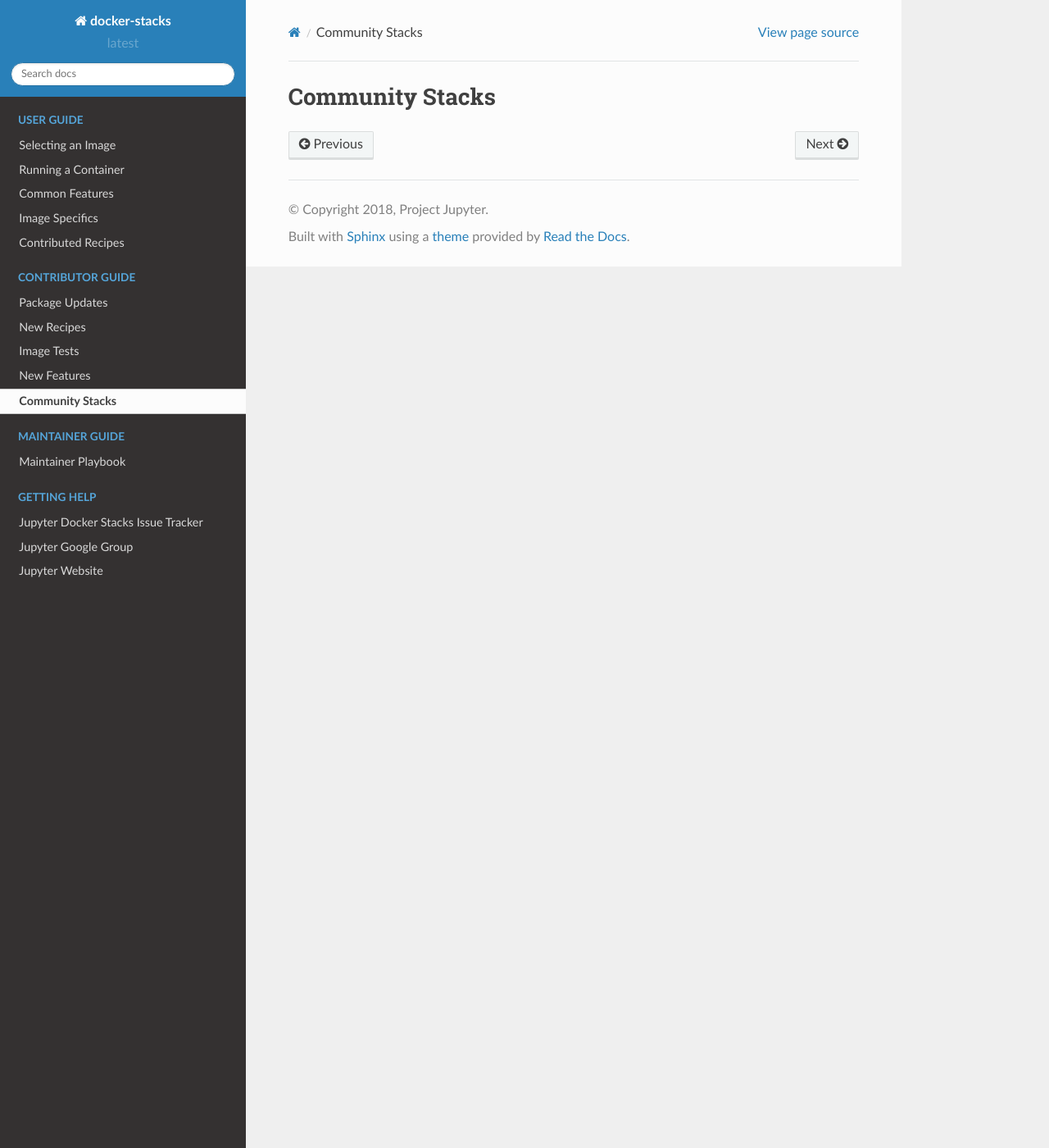
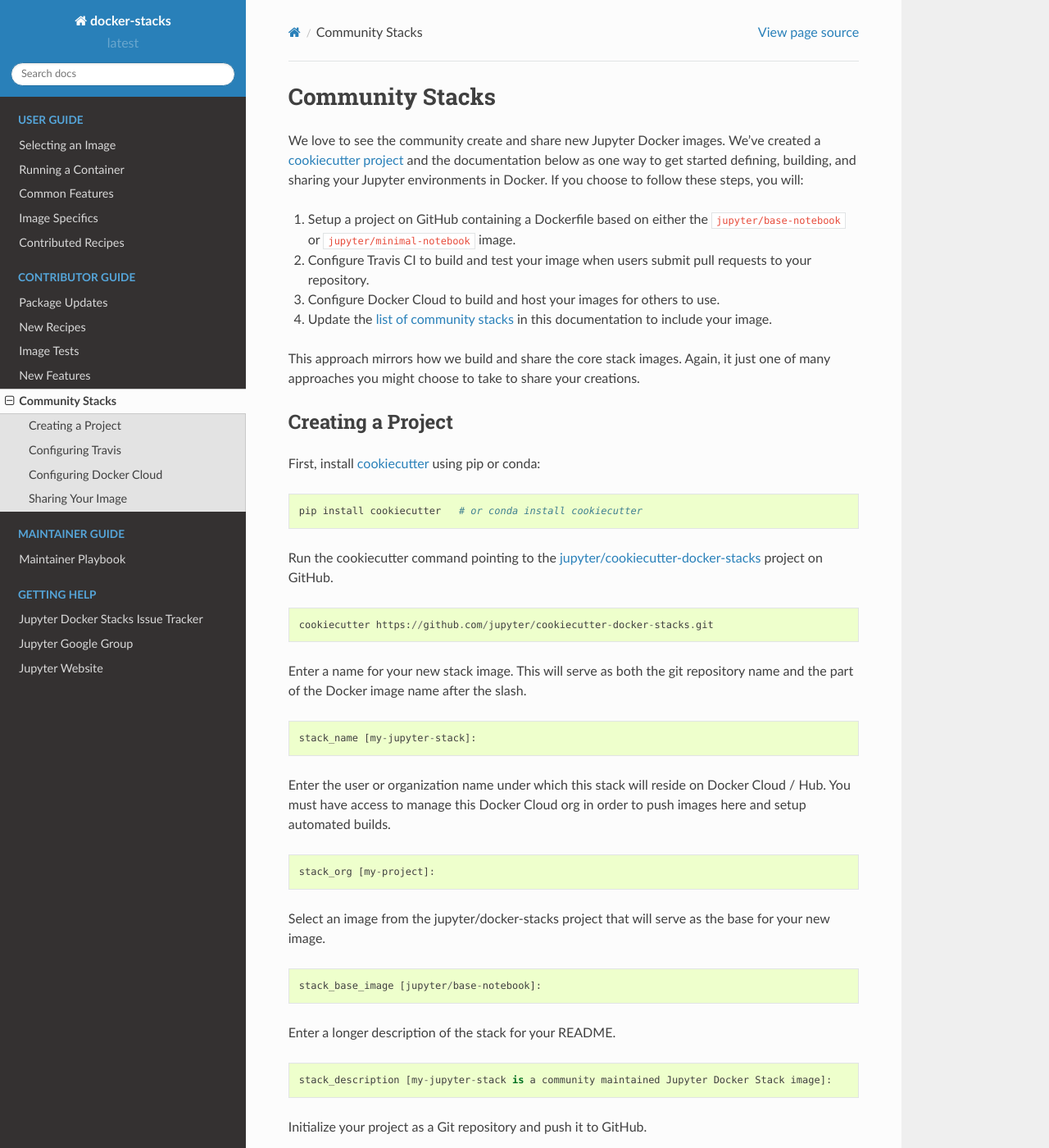
Before and after one commit to jupyter/docker-stacks, a Sphinx documentation site: the page built from docs/contributing/stacks.md, in a window 1280 px wide and 1400 px high. Shown: the whole window at 82% size. Built offline with Sphinx 7.4.7 and the Read the Docs theme 2.0.0, drawn with Linux system fonts in a browser that asks for light colours; some of the changed text lies outside the part shown.

Commit message:
Initial sections about using cookiecutter-docker-stacks

````diff
--- a/docs/contributing/stacks.md
+++ b/docs/contributing/stacks.md
@@ -1 +1,70 @@
 # Community Stacks
+
+We love to see the community create and share new Jupyter Docker images. We've created a [cookiecutter project](https://github.com/jupyter/cookiecutter-docker-stacks) and the documentation below as one way to get started defining, building, and sharing your Jupyter environments in Docker. If you choose to follow these steps, you will:
+
+1. Setup a project on GitHub containing a Dockerfile based on either the `jupyter/base-notebook` or `jupyter/minimal-notebook` image.
+2. Configure Travis CI to build and test your image when users submit pull requests to your repository.
+3. Configure Docker Cloud to build and host your images for others to use.
+4. Update the [list of community stacks](../using/selecting.html#community-stacks) in this documentation to include your image.
+
+This approach mirrors how we build and share the core stack images. Again, it just one of many approaches you might choose to take to share your creations.
+
+## Creating a Project
+
+First, install [cookiecutter](https://github.com/audreyr/cookiecutter) using pip or conda:
+
+```
+pip install cookiecutter   # or conda install cookiecutter
+```
+
+Run the cookiecutter command pointing to the [jupyter/cookiecutter-docker-stacks](https://github.com/jupyter/cookiecutter-docker-stacks) project on GitHub.
+
+```
+cookiecutter https://github.com/jupyter/cookiecutter-docker-stacks.git
+```
+
+Enter a name for your new stack image. This will serve as both the git repository
+name and the part of the Docker image name after the slash.
+
+```
+stack_name [my-jupyter-stack]:
+```
+
+Enter the user or organization name under which this stack will reside on
+Docker Cloud / Hub. You must have access to manage this Docker Cloud org in
+order to push images here and setup automated builds.
+
+```
+stack_org [my-project]:
+```
+
+Select an image from the jupyter/docker-stacks project that will serve as the
+base for your new image.
+
+```
+stack_base_image [jupyter/base-notebook]:
+```
+
+Enter a longer description of the stack for your README.
+
+```
+stack_description [my-jupyter-stack is a community maintained Jupyter Docker Stack image]:
+```
+
+Initialize your project as a Git repository and push it to GitHub.
+
+```
+cd <stack_name you chose>
+
+git init
+git add .
+git commit -m 'Seed repo'
+git remote add origin <url from github>
+git push -u origin master
+```
+
+## Configuring Travis
+
+## Configuring Docker Cloud
+
+## Sharing Your Image
````
